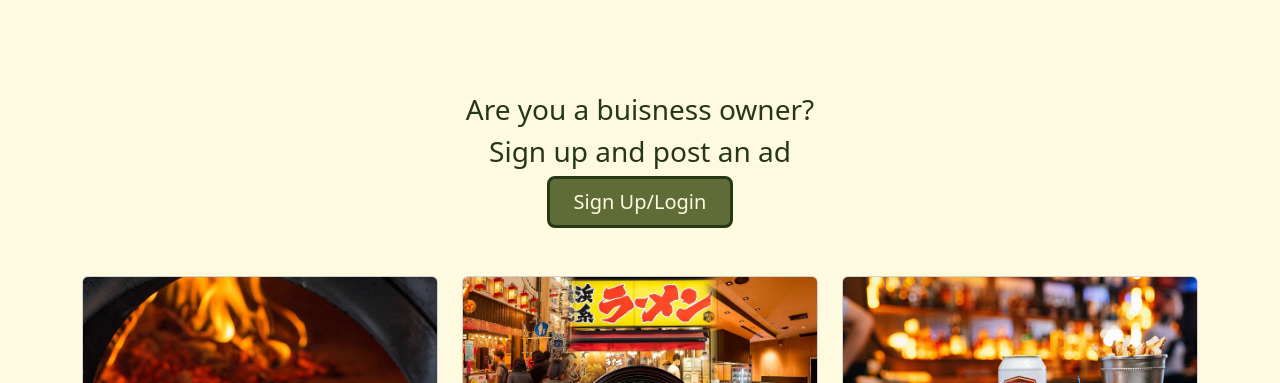
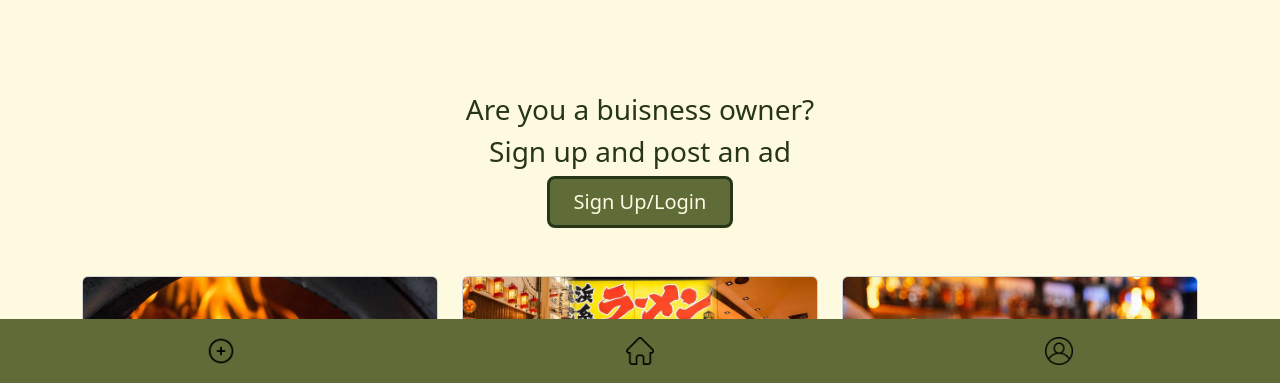
Before and after one commit to ZMozzy/1800_202610_BBY10, a website built with Vite: page index.html in a window 1280 px wide. Shown: the part 417-800 px from the top of the page. Built offline with nearby package versions, Linux system fonts and the light colour scheme; files whose address does not match are found by name.

Commit message:
Added sticky footer

```diff
--- a/index.html
+++ b/index.html
@@ -176,6 +176,23 @@
       </div>
     </div>
 
+    <nav class="navbar fixed-bottom custom-footer">
+        <div class="container-fluid d-flex justify-content-around text-center">
+            <a href="#" class="nav-link active">
+                <img src="images/add.png" alt="Add" class="nav-icon">
+            </a>
+
+            <a href="#" class="nav-link">
+                <img src="images/home.png" alt="Home" class="home-icon">
+            </a>
+
+            <a href="#" class="nav-link">
+                <img src="images/user.png" aria-label="Profile" class="profile-icon">
+            </a>
+
+        </div>
+    </nav>
+
     <!-- Bootstrap JS bundle -->
     <script src="https://cdn.jsdelivr.net/npm/bootstrap@5.3.3/dist/js/bootstrap.bundle.min.js"></script>
     <!---------------------------------------------->
--- a/styles/style.css
+++ b/styles/style.css
@@ -115,3 +115,31 @@ body {
     font-family: 'Caveat', cursive; /*change the font name for what you have*/
     font-size: 2.25rem;
 }
+
+
+/*
+* footer
+*/
+.custom-footer {
+  background-color: #606c38;
+}
+
+.custom-footer .nav-link {
+  padding: 10px 0;
+}
+
+
+.nav-icon {
+  width: 28px;
+  height: 28px;
+}
+
+.home-icon{
+    width: 28px;
+    height: 28px;
+}
+
+.profile-icon{
+    width: 28px;
+    height: 28px;
+}
```
Also changed, not shown: images/add.png (added), images/home.png (added), images/user.png (added).
